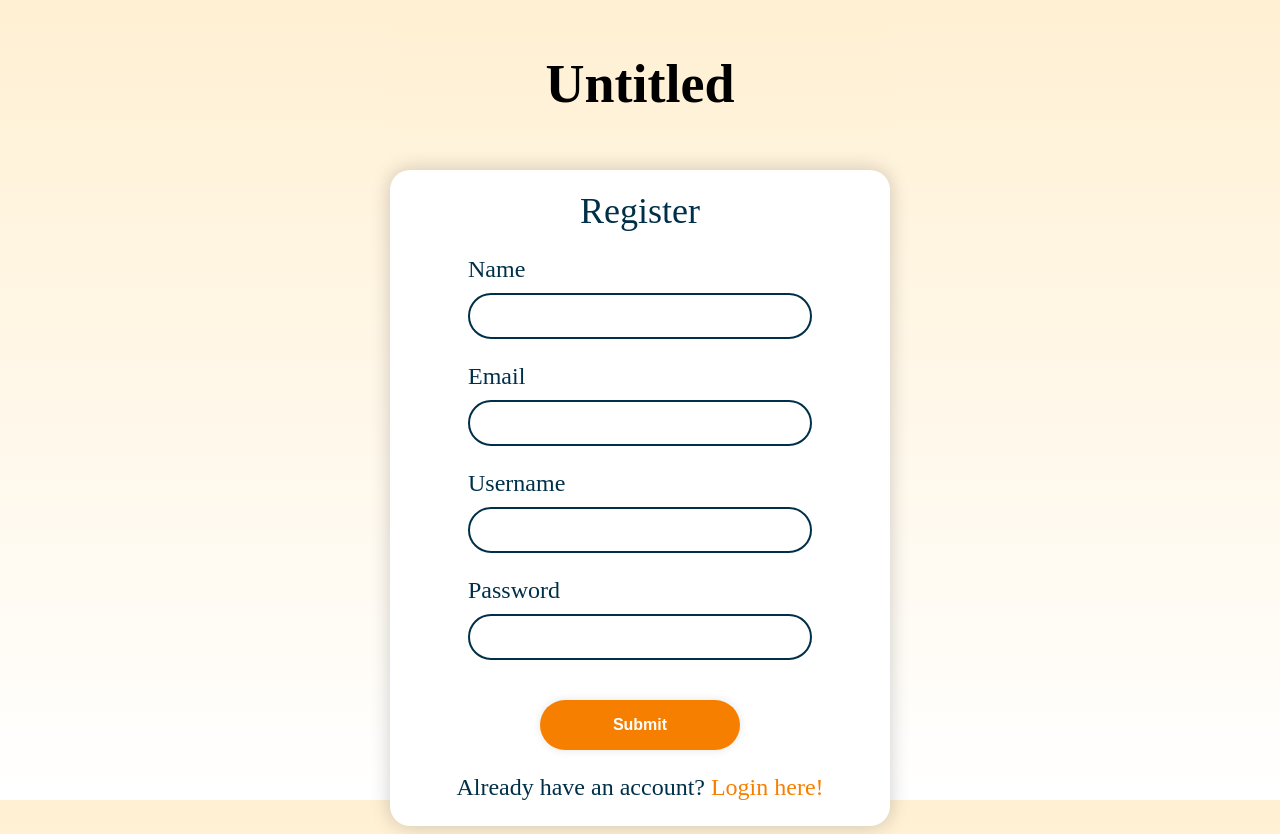
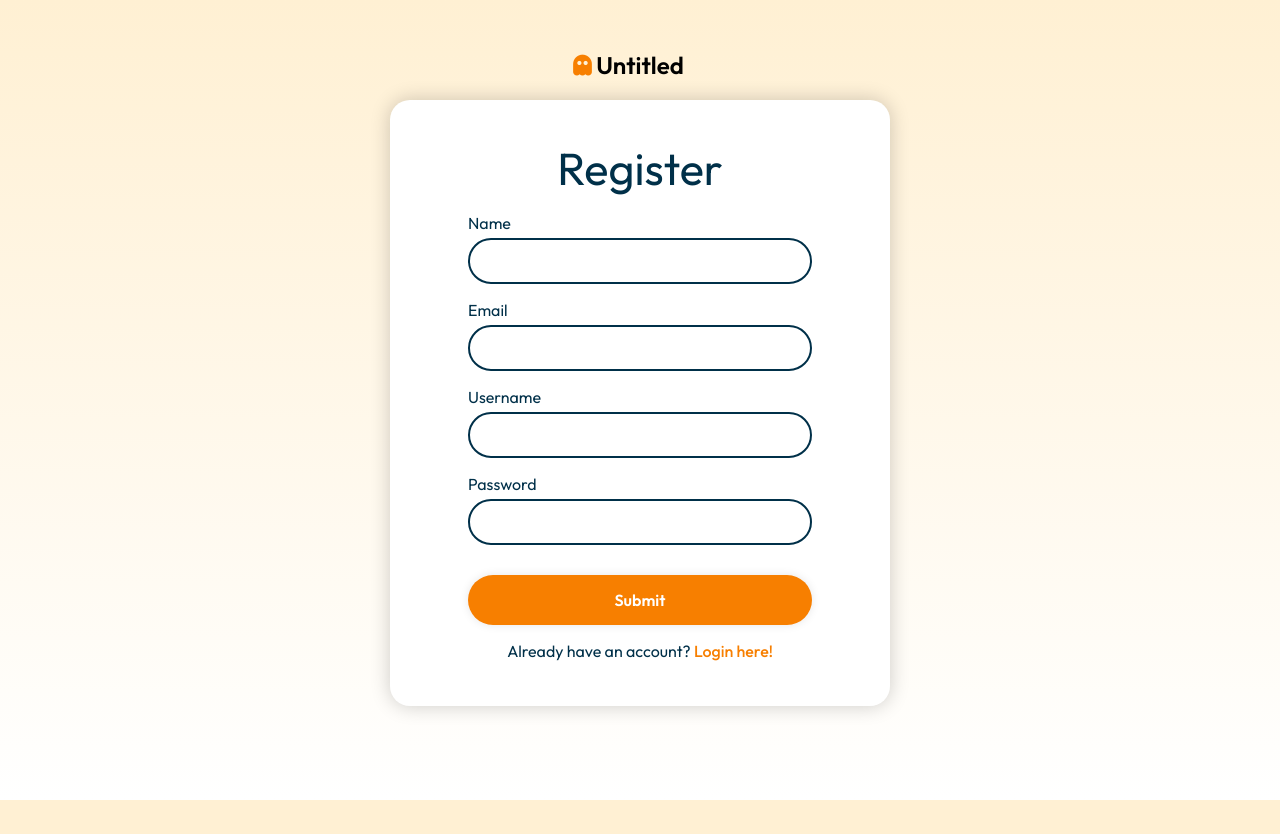
Before and after one commit to Ployphuk/ProjectWebGame, a website: page public/register.html in a window 1280 px wide. After the commit the page ends 800 px from the top, so only its background shows below. Drawn offline with nearby package versions, Linux system fonts and the light colour scheme.

Commit message:
OPTIMIZE : Gamepage and Register CSS

```diff
--- a/public/css/register.css
+++ b/public/css/register.css
@@ -17,7 +17,7 @@ p {
     margin-bottom: 5px;
 }
 
-.grid-container {
+/* .grid-container {
     display: grid;
     grid-gap: 10px;
 }
@@ -26,7 +26,7 @@ p {
 
     font-size: 36px;
     text-align: center;
-}
+} */
 
 #header
 {
@@ -46,16 +46,29 @@ p {
 
 #main {
     background-color: bisque;
+    text-align: center;
     width: 420px;
     color: #003049;
     background-color: white;
     border-radius: 20px;
-    padding: 20px 40px;
+    padding: 40px 40px;
     box-shadow: 0 0 20px rgba(0, 0, 0, .2);
 }
 
 #main>div {
     display: inline-block;
+}
+
+#header
+{
+    position: relative;
+    text-align: center;
+    align-items: center;
+}
+
+#regisHead
+{
+    font-size: 45px;
 }
 
 #footer
@@ -142,6 +155,13 @@ p {
     margin-right: 440px;
 }
 
+p
+{
+    color: #003049;
+    text-align: center;
+    font-size: 16px;
+}
+
 a {
     color: #f77f00;
     text-decoration: none;
@@ -153,15 +173,16 @@ a:hover {
 }
 
 #submitBtn {
-    width: 200px;
+    width: 82%;
     height: 50px;
     background: #f77f00;
     border: none;
     outline: none;
-    margin-top: 40px;
+    margin-top: 7%;
     border-radius: 40px;
     box-shadow: 0 0 10px rgba(0, 0, 0, .1);
     cursor: pointer;
+    font-family: "Outfit", Quicksand;
     font-size: 16px;
     color: white;
     font-weight: 600;
--- a/public/register.html
+++ b/public/register.html
@@ -7,6 +7,10 @@
 	<title>Register</title>
 	<meta name='viewport' content='width=device-width, initial-scale=1'>
 	<link href='css/register.css' rel='stylesheet' type='text/css'><link>
+	<link href='https://unpkg.com/boxicons@2.1.4/css/boxicons.min.css' rel='stylesheet'>
+	<link href="https://fonts.googleapis.com/css2?family=Cormorant+Garamond:
+	wght@300;400;500;600;700&family=Lora:wght@400;500&family=Outfit:
+	wght@200;300;400;500;600&family=Quicksand:wght@300;400;500;600;700&display=swap" rel="stylesheet">
 
 </head>
 
@@ -21,7 +25,7 @@
 
 				<div id="main">
 
-					<div>Register</div>
+					<div id="regisHead">Register</div>
 					<br>
 					<div>
 						<p class="Lside">Name</p>
```
Also changed, not shown: public/Gamepage.html (+5 -1 lines), public/css/gamepage.css (+17 -15 lines).
